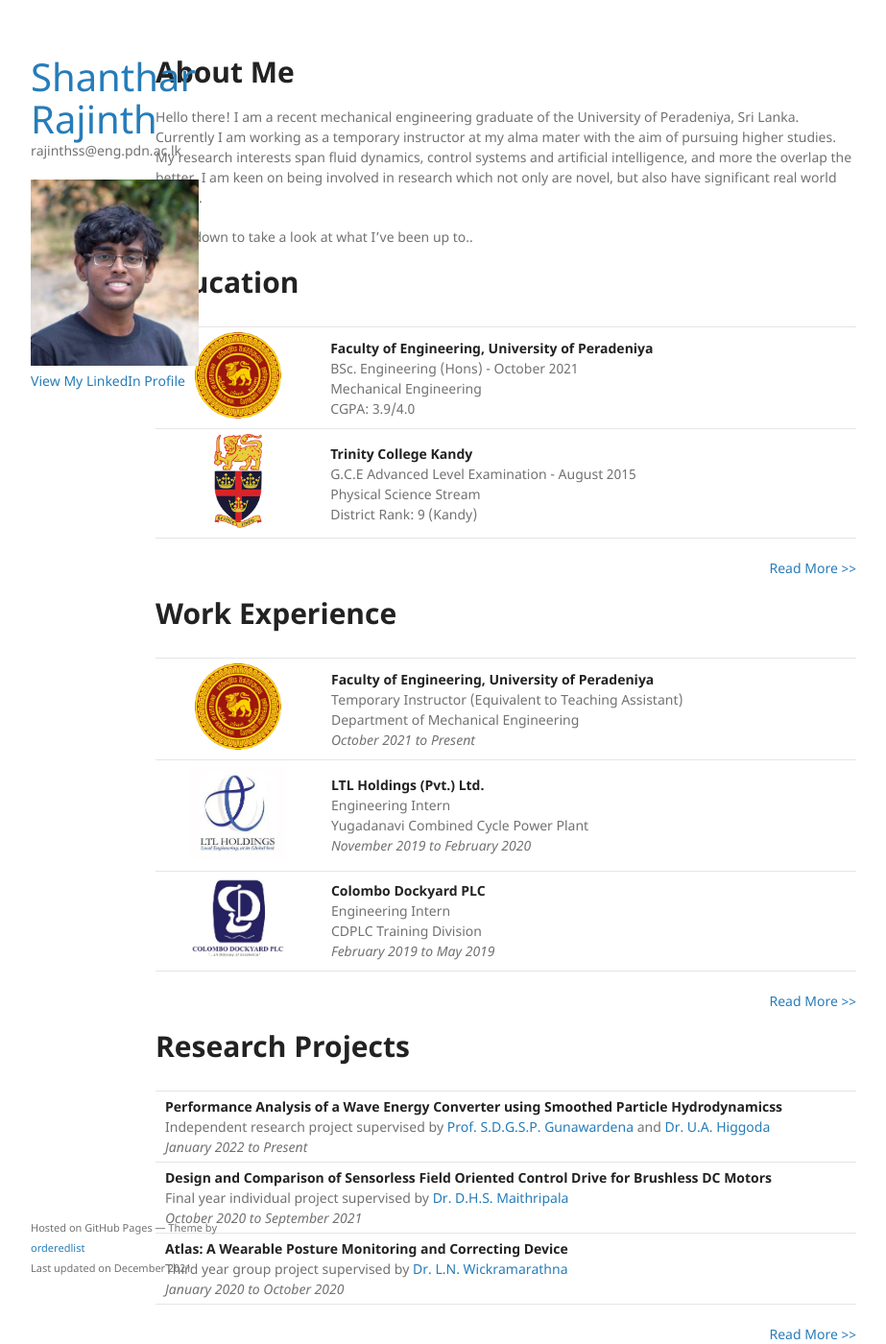
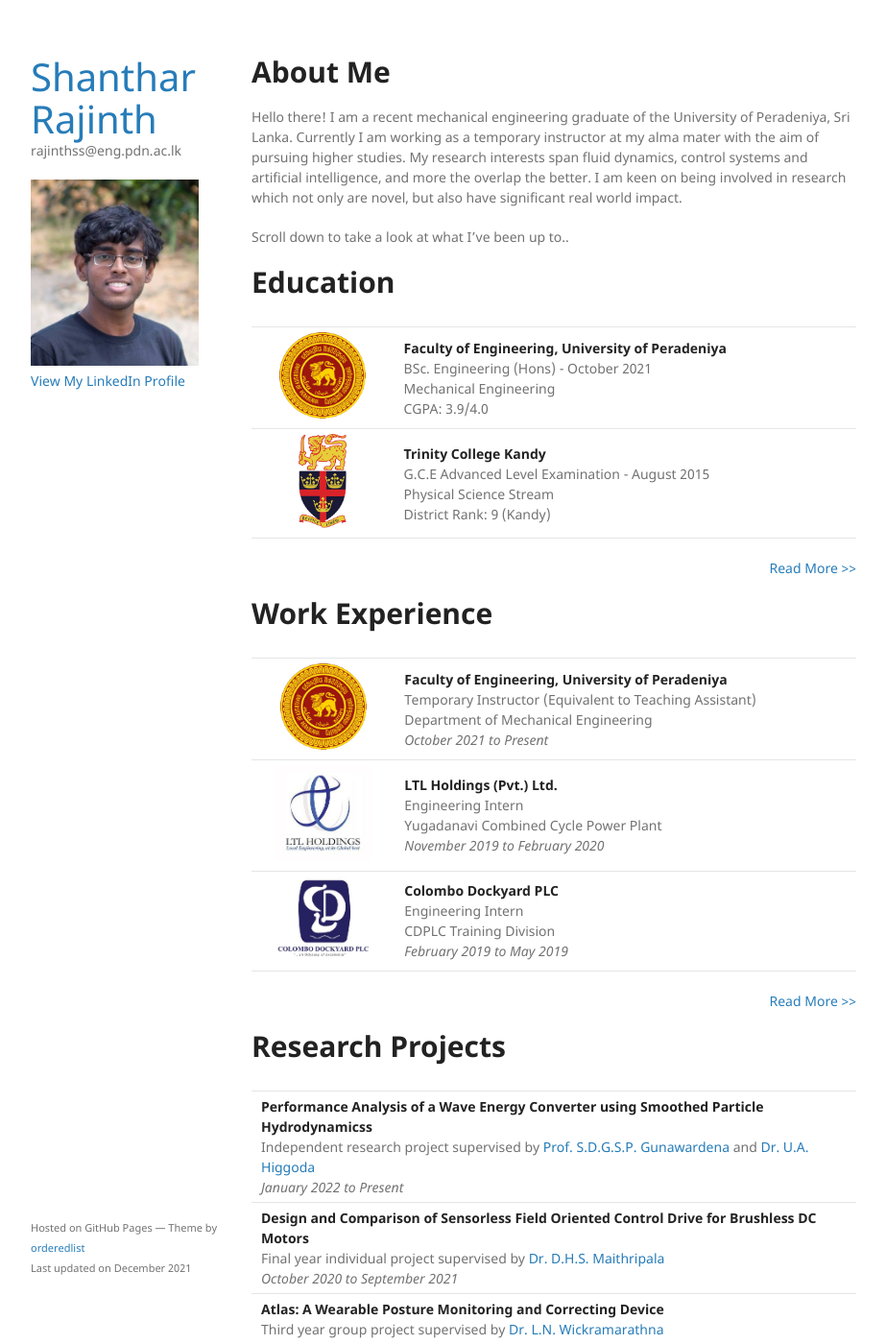
Before and after one commit to rajinthss/rajinthss.github.io, a Jekyll site: the page built from index.md, in a window 1280 px wide and 1400 px high. Shown: the whole window at 96% size, without its empty margins (178-1101 px from the left). Built offline with Jekyll 4.4.1, drawn with Linux system fonts in a browser that asks for light colours; our own code applies the rules of GitHub Pages for plain Markdown files.

Commit message:
Update jekyll-theme-minimal.scss

```diff
--- a/_sass/jekyll-theme-minimal.scss
+++ b/_sass/jekyll-theme-minimal.scss
@@ -191,7 +191,7 @@ strong {
 }
 
 section {
-  width:730px;
+  width:630px;
   float:right;
   padding-bottom:50px;
 }
```
